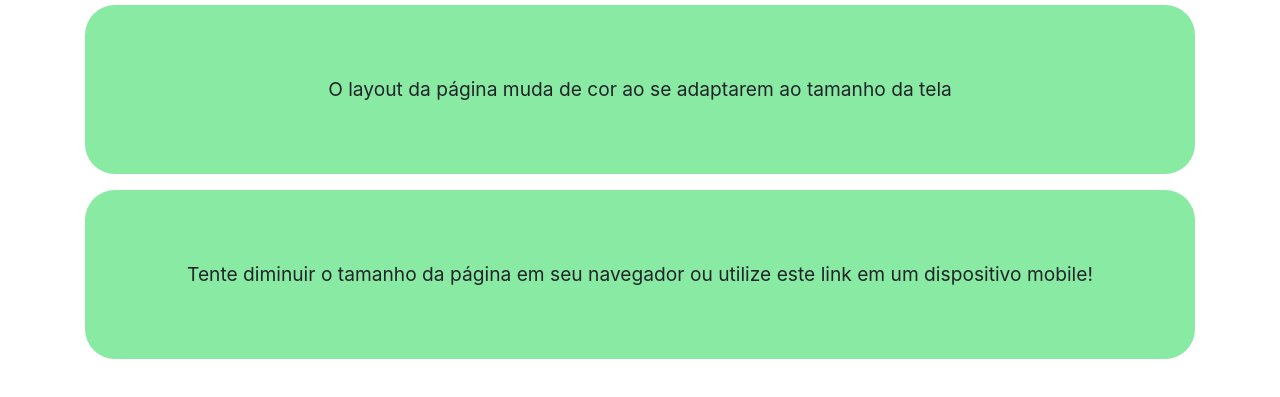
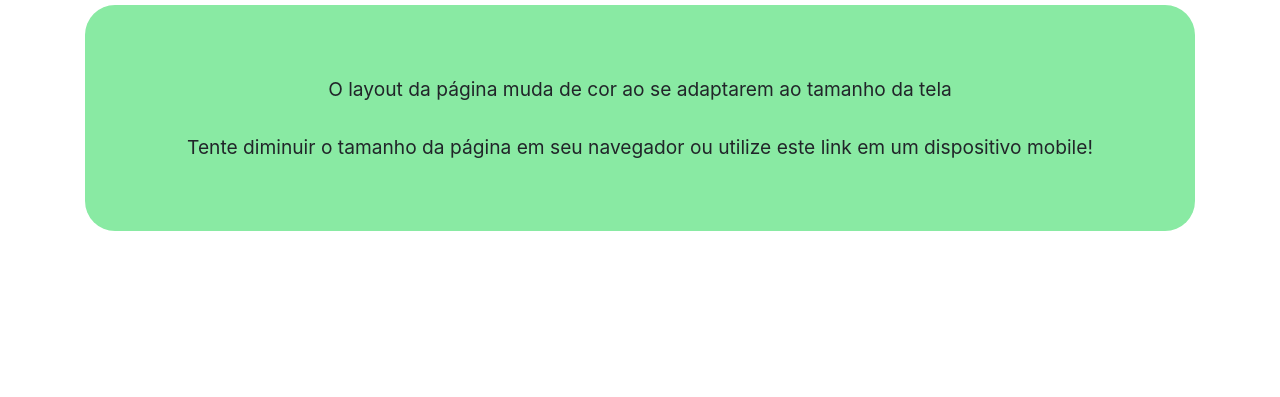
Before and after one commit to Kar-nV/Pagina-de-Responsividade, a plain HTML site: page index.html in a window 1280 px wide. Shown: the part 231-628 px from the top of the page. Drawn offline with nearby package versions, Linux system fonts and the light colour scheme.

Commit message:
Commit Inicial

```diff
--- a/index.html
+++ b/index.html
@@ -77,8 +77,8 @@
         <div class="row">
             <div class="col-12 text-center">
                 <h1>Minha Página Responsiva</h1>
-                <p>O layout da página muda de cor ao se adaptarem ao tamanho da tela</p>
-                <p>Tente diminuir o tamanho da página em seu navegador ou utilize este link em um dispositivo mobile!</p>
+                <p>O layout da página muda de cor ao se adaptarem ao tamanho da tela <br> <br> Tente diminuir o tamanho da página em seu navegador ou utilize este link em um dispositivo mobile!</p>
+
             </div>
         </div>
     </div>
```
